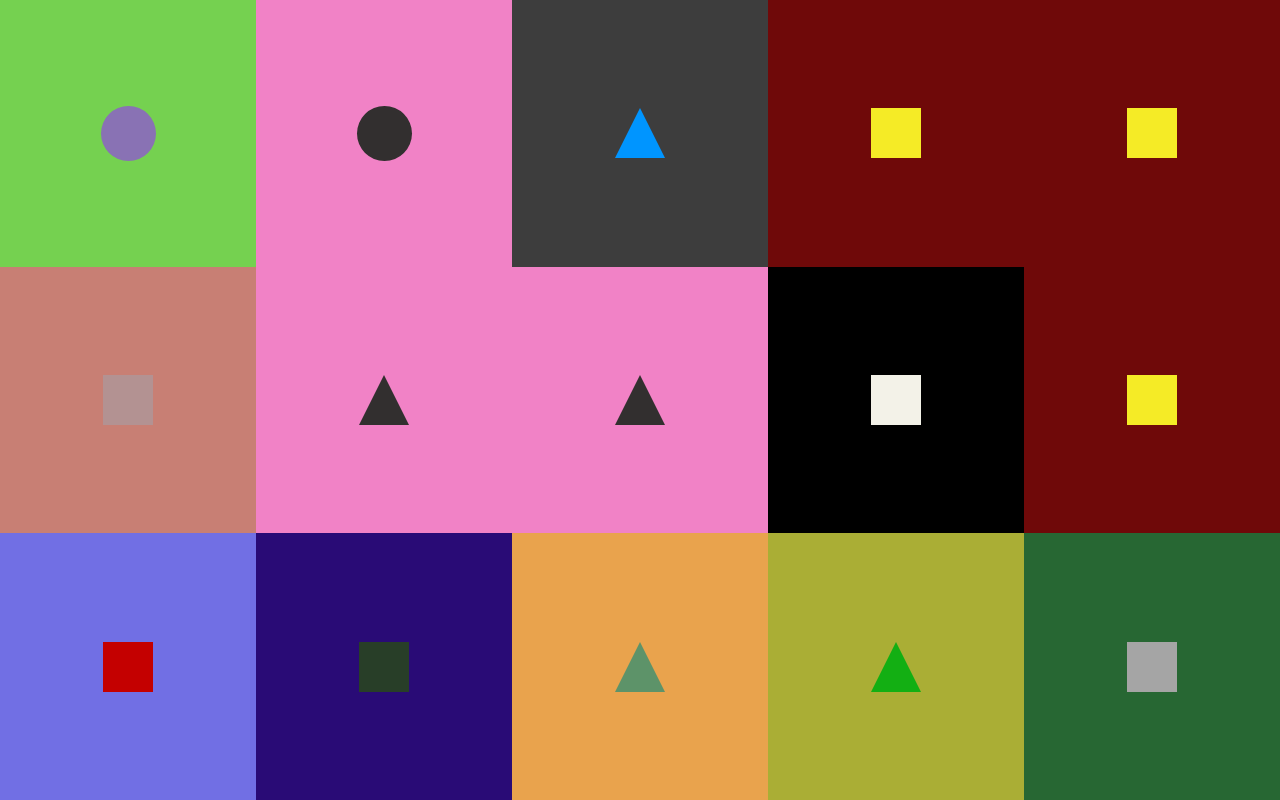
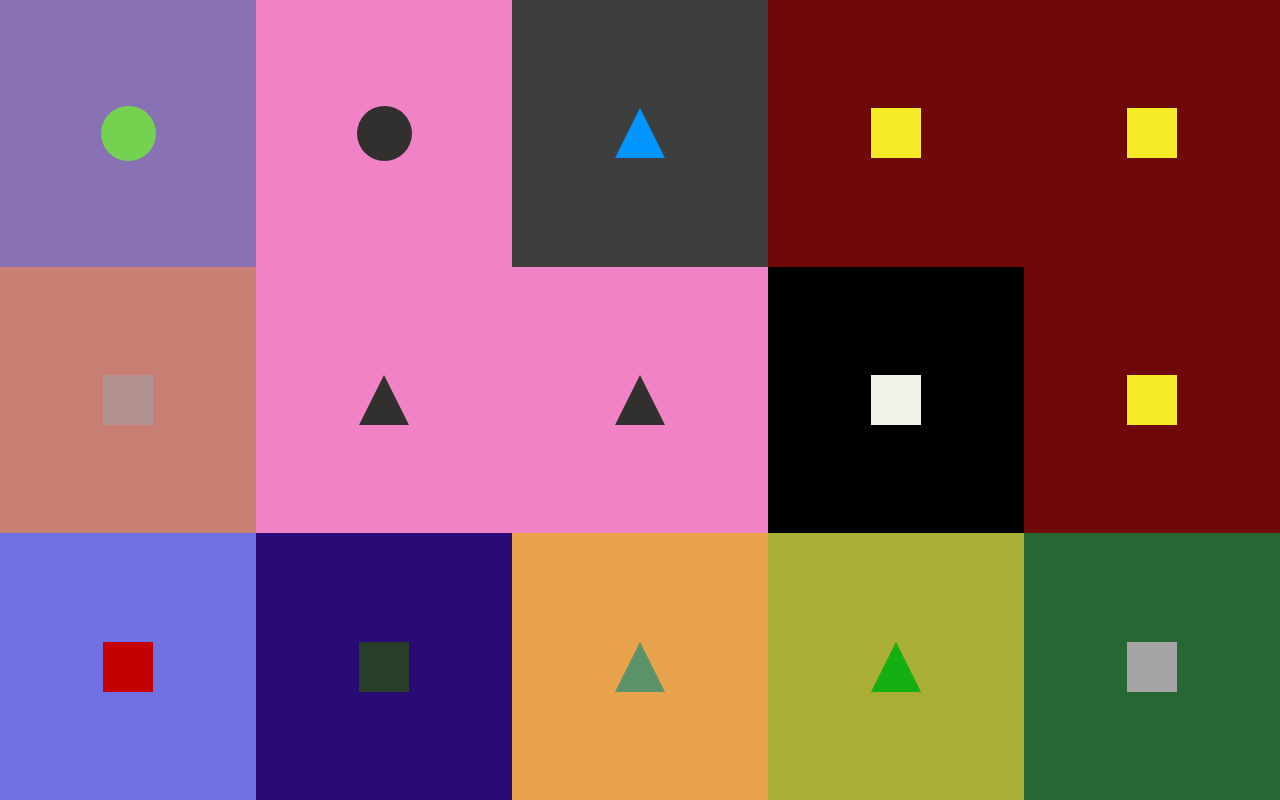
Before and after one commit to CarolinaFledgling/puzzleChallengeTask, a React (Create React App) app: page / in a window 1280 px wide. Built offline with nearby package versions, Linux system fonts and the light colour scheme.

Commit message:
implemented functionality when we hover card we inverted color

```diff
--- a/src/App.tsx
+++ b/src/App.tsx
@@ -1,4 +1,4 @@
-import React, { useState, useEffect, useReducer } from "react";
+import { useState, useEffect, useReducer } from "react";
 import "./App.css";
 import { SingleCard } from "./components/SingleCard/SingleCard";
 import { reducerFn } from "./utility/reducerFn";
@@ -15,7 +15,7 @@ function App() {
     setIsLoading(true);
   }, []);
 
-  console.log("cardList", { cardList });
+
   return (
     <>
       {isLoading ? (
--- a/src/components/CircleShape/CircleShape.tsx
+++ b/src/components/CircleShape/CircleShape.tsx
@@ -1,10 +1,16 @@
-import React from 'react'
+
 
 export function CircleShape({ card }: any) {
   return (
     <span
       style={{
-        backgroundColor: `${card.bgColorShape}`,
+        backgroundColor: `${
+          card.isMouseEnter
+            ? card.bgColor
+            : card.bgColorShape || card.isClick
+            ? card.bgColorShape
+            : card.bgColor
+        }`,
       }}
       className="circle"
     ></span>
--- a/src/components/SingleCard/SingleCard.tsx
+++ b/src/components/SingleCard/SingleCard.tsx
@@ -1,4 +1,3 @@
-import React from "react";
 import { CircleShape } from "../CircleShape/CircleShape";
 import { SquareShape } from "../SquareShape/SquareShape";
 import { TriangleShape } from "../TriangleShape/TriangleShape";
@@ -8,10 +7,17 @@ export function SingleCard({ card, dispatch }: any) {
     <div
       className={card.isClick ? "card big" : "card"}
       onClick={() => dispatch({ type: "CLICK_CARD", id: card.id })}
+      onMouseOver={() => dispatch({ type: "MOUSEENTER_CARD", id: card.id })}
+      onMouseOut={() => dispatch({ type: "MOUSELEAVE_CARD", id: card.id })}
       style={{
-        backgroundColor: `${card.bgColor}`,
+        backgroundColor: `${
+          card.isMouseEnter
+            ? card.bgColorShape
+            : card.bgColor || card.isMouseLeave
+            ? card.bgColor
+            : card.bgColorShape
+        }`,
       }}
-      key={card.id}
     >
       {card.isTriangle ? <TriangleShape card={card} /> : ""}
       {card.isCircle ? <CircleShape card={card} /> : ""}
--- a/src/components/SquareShape/SquareShape.tsx
+++ b/src/components/SquareShape/SquareShape.tsx
@@ -1,10 +1,16 @@
-import React from "react";
+
 
 export function SquareShape({ card }: any) {
   return (
     <span
       style={{
-        backgroundColor: ` ${card.bgColorShape}`,
+        backgroundColor: ` ${
+          card.isMouseEnter
+            ? card.bgColor
+            : card.bgColorShape || card.isClick
+            ? card.bgColorShape
+            : card.bgColor
+        }`,
       }}
       className="square"
     ></span>
--- a/src/components/TriangleShape/TriangleShape.tsx
+++ b/src/components/TriangleShape/TriangleShape.tsx
@@ -1,10 +1,16 @@
-import React from 'react'
+
 
 export function TriangleShape({ card }: any) {
   return (
     <span
       style={{
-          borderBottom: `50px solid ${card.bgColorShape}`,
+        borderBottom: `50px solid ${
+          card.isMouseEnter
+            ? card.bgColor
+            : card.bgColorShape || card.isClick
+            ? card.bgColorShape
+            : card.bgColor
+        }`,
       }}
       className="triangle"
     ></span>
--- a/src/utility/reducerFn.tsx
+++ b/src/utility/reducerFn.tsx
@@ -3,8 +3,6 @@ import { cardsData } from "./cardData";
 import { shapesData } from "./shapesData";
 
 export function reducerFn(latestState: any, actionDispatched: any) {
-  console.log("latestState", { latestState });
-
   if (actionDispatched.type === "CREATE_CARDS") {
     const cardsView: any = cardsData
       //sort method basically a shuffled current array
@@ -12,7 +10,6 @@ export function reducerFn(latestState: any, actionDispatched: any) {
       .map((card) => {
         const random = Math.floor(Math.random() * back_color.length);
         const randomShape = Math.floor(Math.random() * shapesData.length);
-        //console.log("randomShape", randomShape);
         return {
           ...card,
           bgColor: back_color[random].firstColor,
@@ -22,7 +19,6 @@ export function reducerFn(latestState: any, actionDispatched: any) {
           isCircle: shapesData[randomShape].isCircle,
         };
       });
-    console.log("CREATE_CARDS", cardsView);
 
     return cardsView;
   }
@@ -57,13 +53,43 @@ export function reducerFn(latestState: any, actionDispatched: any) {
         };
       }
 
-      console.log("newCard", newCard);
       return newCard;
     });
-    console.log(newCardsList, "newCardsList");
+
     return newCardsList;
   }
-  console.log("not in the dispatch", latestState);
+
+  if (actionDispatched.type === "MOUSEENTER_CARD") {
+    const newCardsList = latestState.map((newCard: any) => {
+      if (newCard.id === actionDispatched.id) {
+        return {
+          ...newCard,
+          isMouseEnter: true,
+          isMouseLeave: false,
+        };
+      }
+
+      return newCard;
+    });
+
+    return newCardsList;
+  }
+
+  if (actionDispatched.type === "MOUSELEAVE_CARD") {
+    const newCardsList = latestState.map((newCard: any) => {
+      if (newCard.id === actionDispatched.id) {
+        return {
+          ...newCard,
+          isMouseEnter: false,
+          isMouseLeave: true,
+        };
+      }
+
+      return newCard;
+    });
+
+    return newCardsList;
+  }
 
   // throw new Error();
   return latestState;
```
Also changed, not shown: 1 other file (tests, documents, lock files or other folders). Lines whose indentation alone changed are shown as unchanged.
